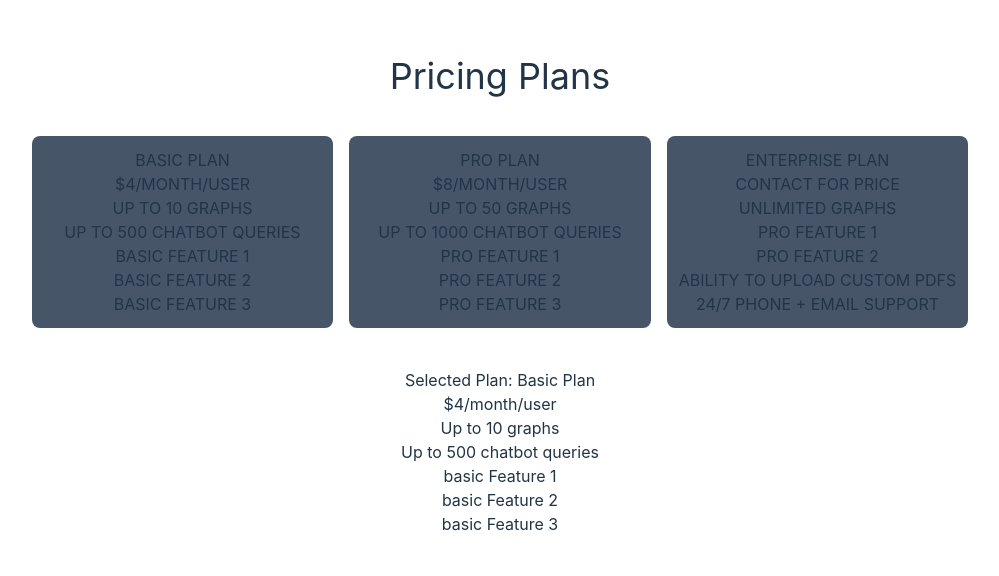
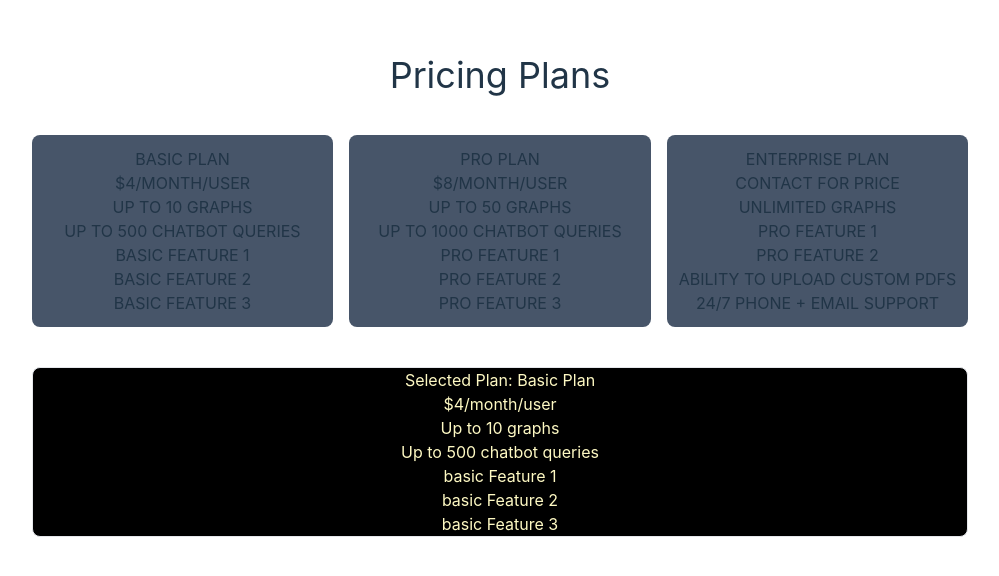
Before and after one commit to Vermaji8620/GenoshiAi, a React (Vite) app: page /pricing in a window 1280 px wide. Shown: the part 104-680 px from the top of the page, without its empty margins (140-1139 px from the left). Built offline with nearby package versions, Linux system fonts and the light colour scheme.

Commit message:
done with pricing page contents

```diff
--- a/src/page2/pricing.jsx
+++ b/src/page2/pricing.jsx
@@ -62,7 +62,7 @@ const PricingPage = () => {
         ))}
       </div>
 
-      <div className="selected-plan-details">
+      <div className="selected-plan-details bg-black border rounded-lg text-yellow-100">
         <h3>Selected Plan: {selectedPlan.name}</h3>
         <p>{selectedPlan.cost}</p>
         <p>{selectedPlan.graphsLimit}</p>
```
